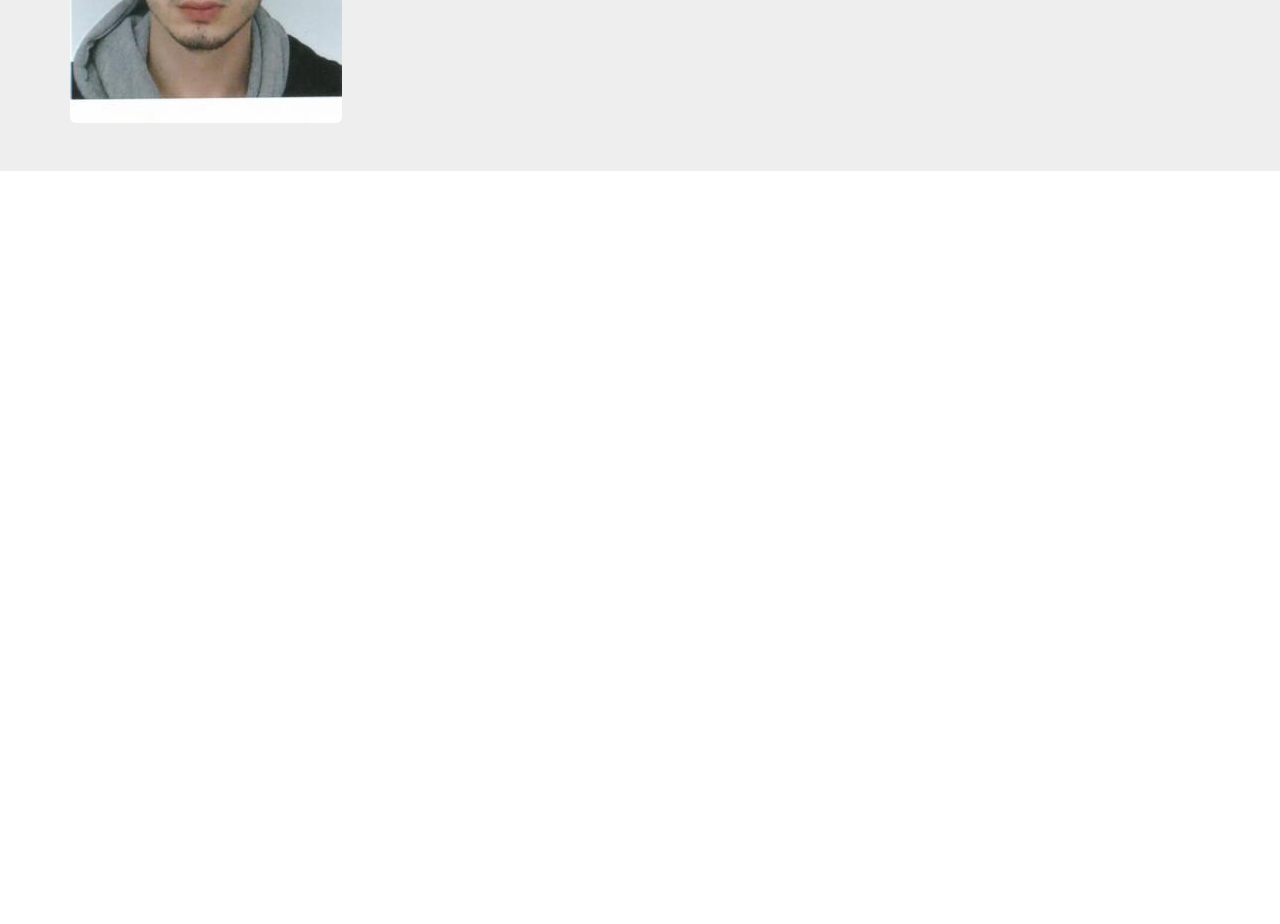
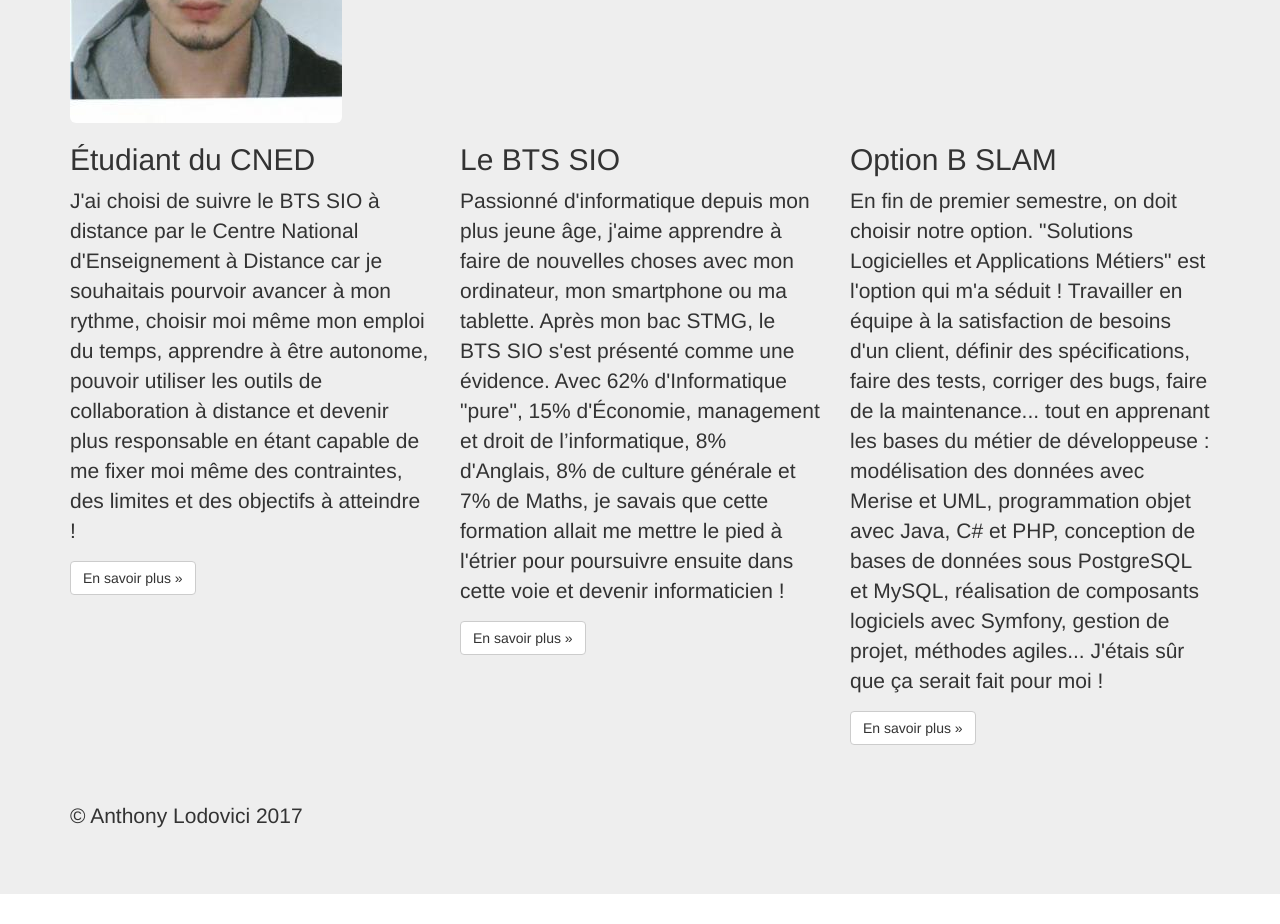
Before and after one commit to anthonylodovici/Monportefolio, a plain HTML site: page index.html in a window 1280 px wide. Shown: the part 400-1324 px from the top of the page. Before the commit the page ends 800 px from the top, so only its background shows below. Drawn offline with nearby package versions, Linux system fonts and the light colour scheme.

Commit message:
ajout d'un footer en trois parties

```diff
--- a/index.html
+++ b/index.html
@@ -98,5 +98,61 @@ tant que future professionnel de l'informatique.
         <!-- IE10 viewport hack for Surface/desktop Windows 8 bug -->
         <script src="css/bootstrap-3.3.5-dist/js/ie10-viewport-bug-workaround.js">
         </script>
+        <footer>
+<div class="container">
+<div class="row">
+<div class="col-md-4">
+<h2>Étudiant du CNED</h2/>
+<p>J'ai choisi de suivre le BTS SIO à distance par le Centre National
+d'Enseignement à Distance car je souhaitais pourvoir avancer à mon
+rythme, choisir moi même mon emploi du temps, apprendre à être
+autonome, pouvoir utiliser les outils de collaboration à distance et
+devenir plus responsable en étant capable de me fixer moi même des
+contraintes, des limites et des objectifs à atteindre !
+</p>
+<p><a class="btn btn-default" href="http://www.cned.fr" target="_blank"
+role="button">En savoir plus &raquo;</a>
+</p>
+</div>
+<div class="col-md-4">
+<h2>Le BTS SIO</h2/>
+<p>Passionné d'informatique depuis mon plus jeune âge, j'aime
+apprendre à faire de nouvelles choses avec mon ordinateur, mon
+smartphone ou ma tablette. Après mon bac STMG, le BTS SIO
+s'est présenté comme une évidence. Avec 62% d'Informatique "pure",
+15% d'Économie, management et droit de l’informatique, 8% d'Anglais,
+8% de culture générale et 7% de Maths, je savais que cette formation
+allait me mettre le pied à l'étrier pour poursuivre ensuite dans
+cette voie et devenir informaticien !
+</p>
+<p><a class="btn btn-default" href="https://fr.wikipedia.org/wiki/
+Brevet_de_technicien_sup%C3%A9rieur_-_Services_informatiques_aux_organisations"
+target="_blank" role="button">En savoir plus &raquo;</a>
+</p>
+</div>
+<div class="col-md-4">
+<h2>Option B SLAM</h2/>
+<p>En fin de premier semestre, on doit choisir notre option. "Solutions
+Logicielles et Applications Métiers" est l'option qui m'a séduit !
+Travailler en équipe à la satisfaction de besoins d'un client,
+définir des spécifications, faire des tests, corriger des bugs,
+faire de la maintenance... tout en apprenant les bases du métier de
+développeuse : modélisation des données avec Merise et UML,
+programmation objet avec Java, C# et PHP, conception de bases de
+données sous PostgreSQL et MySQL, réalisation de composants
+logiciels avec Symfony, gestion de projet, méthodes agiles...
+J'étais sûr que ça serait fait pour moi !
+</p>
+<p><a class="btn btn-default" href="http://www.onisep.fr/Ressources/
+Univers-Formation/Formations/Post-bac/BTS-Services-informatiques-auxorganisations-
+option-B-solutions-logicielles-et-applications-metiers"
+target="_blank" role="button">En savoir plus &raquo;</a>
+</p>
+</div>
+</div>
+<hr />
+<p id="copyright">&copy; Anthony Lodovici 2017</p>
+</div>
+</footer>
     </body>
 </html>
```
